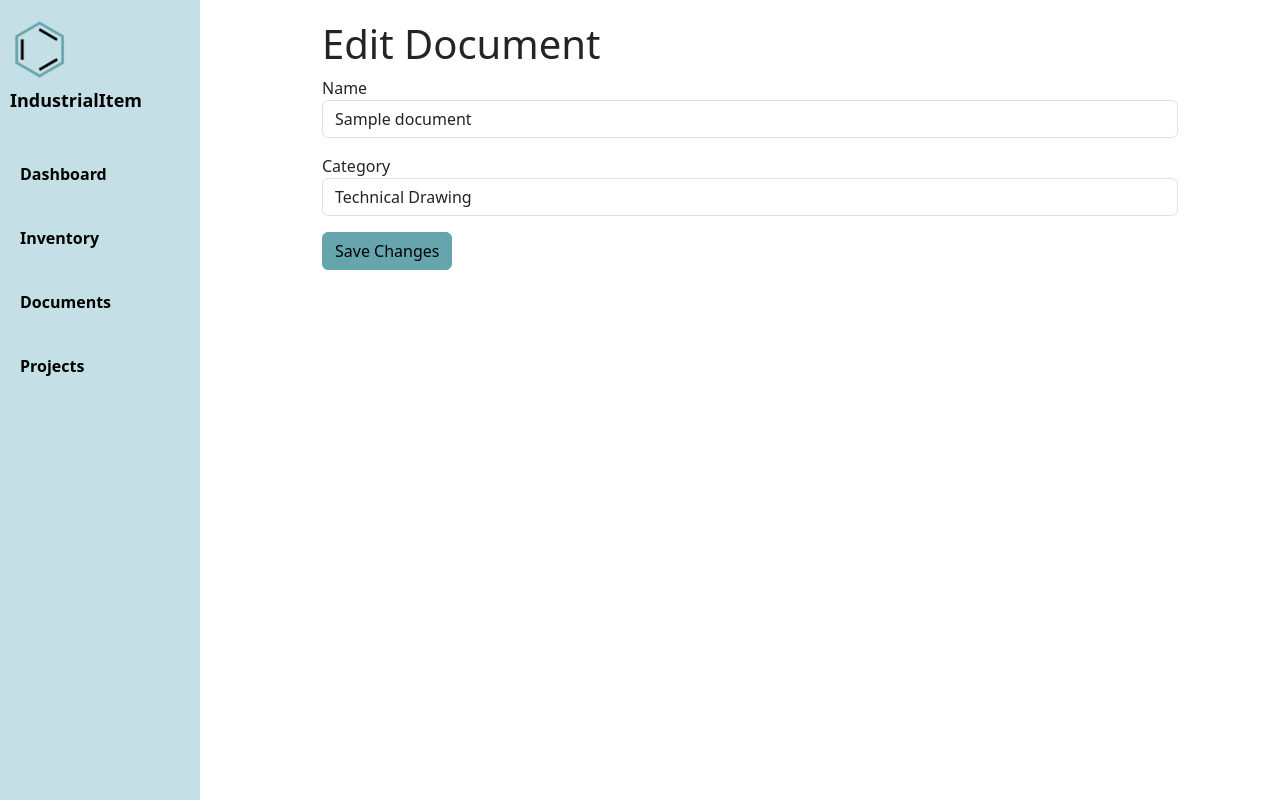
After one commit to The2019/IndustrialItem, a Flask app: page /edit_document/1 in a window 1280 px wide. The commit adds this page. Run offline with Flask 3, Linux system fonts and the light colour scheme; tables that the repository leaves empty hold one stand-in row (values such as "Sample post").

Commit message:
added new features

```diff
--- a/app.py
+++ b/app.py
@@ -1,5 +1,5 @@
 import os
-from flask import Flask, render_template, request, redirect, url_for, flash
+from flask import Flask, render_template, request, redirect, url_for, flash, send_from_directory
 from flask_sqlalchemy import SQLAlchemy
 from flask_wtf import FlaskForm
 from wtforms import StringField, IntegerField, SelectField, SubmitField
@@ -43,14 +43,14 @@ class ItemForm(FlaskForm):
     category = SelectField('Category', choices=[('screw', 'Screw'), ('resistor', 'Resistor'), ('filament', 'Filament'), ('other', 'Other')])
     location = StringField('Location')
     tags = StringField('Tags (comma-separated)')
-    material = SelectField('Material', choices=[('stainless_304', 'Stainless 304'), ('pla', 'PLA')])
-    color = SelectField('Color', choices=[('black', 'Black'), ('orange', 'Orange'), ('grey', 'Grey'), ('white', 'White'), ('red', 'Red'), ('green', 'Green')])
+    material = SelectField('Material', choices=[(None, 'None'), ('stainless_304', 'Stainless 304'), ('pla', 'PLA'), ('petg', 'PETG'), ('petgcf', 'PETG-CF')])
+    color = SelectField('Color', choices=[(None, 'None'), ('black', 'Black'), ('orange', 'Orange'), ('grey', 'Grey'), ('white', 'White'), ('red', 'Red'), ('green', 'Green'), ('purple', 'Purple')])
     submit = SubmitField('Save')
 
 class DocumentForm(FlaskForm):
     name = StringField('Name', validators=[DataRequired()])
     category = SelectField('Category', choices=[('technical_drawing', 'Technical Drawing'), ('datasheet', 'Datasheet')])
-    file = StringField('File', validators=[DataRequired()])
+    file = StringField('File')
     submit = SubmitField('Upload')
 
 class ProjectForm(FlaskForm):
@@ -67,7 +67,8 @@ def dashboard():
 def inventory():
     query = request.args.get('search', '')
     items = Item.query.filter(Item.name.contains(query) | Item.tags.contains(query)).all()
-    return render_template('inventory.html', items=items, query=query)
+    form = ItemForm()  # Create an instance of the form
+    return render_template('inventory.html', items=items, query=query, form=form)
 
 @app.route('/add_item', methods=['GET', 'POST'])
 def add_item():
@@ -79,8 +80,8 @@ def add_item():
             category=form.category.data,
             location=form.location.data,
             tags=form.tags.data,
-            material=form.material.data,
-            color=form.color.data
+            material=form.material.data if form.material.data != 'None' else None,  # Handle 'None' as no material
+            color=form.color.data if form.color.data != 'None' else None  # Handle 'None' as no color
         )
         db.session.add(new_item)
         db.session.commit()
@@ -98,12 +99,34 @@ def edit_item(item_id):
         item.category = form.category.data
         item.location = form.location.data
         item.tags = form.tags.data
-        item.material = form.material.data
-        item.color = form.color.data
+        item.material = form.material.data if form.material.data != 'None' else None  # Handle 'None' as no material
+        item.color = form.color.data if form.color.data != 'None' else None  # Handle 'None' as no color
         db.session.commit()
         flash('Item updated successfully!', 'success')
         return redirect(url_for('inventory'))
     return render_template('edit_item.html', form=form, item=item)
+
+
+@app.route('/use/<int:item_id>', methods=['GET', 'POST'])
+def use_item(item_id):
+    item = Item.query.get_or_404(item_id)
+
+    if request.method == 'POST':
+        quantity = int(request.form['quantity'])
+        action = request.form['action']
+
+        if action == "take":
+            if item.quantity >= quantity:
+                item.quantity -= quantity
+            else:
+                flash("Not enough stock available!", "danger")
+        elif action == "add":
+            item.quantity += quantity
+
+        db.session.commit()
+        return redirect(url_for('inventory'))
+
+    return render_template('use_item.html', item=item)
 
 @app.route('/delete_item/<int:item_id>', methods=['GET', 'POST'])
 def delete_item(item_id):
@@ -115,8 +138,11 @@ def delete_item(item_id):
 
 @app.route('/documents', methods=['GET'])
 def documents():
-    documents = Document.query.all()
-    return render_template('documents.html', documents=documents)
+    query = request.args.get('search', '')  # Get the search query from the URL
+    documents = Document.query.filter(Document.name.contains(query) | Document.category.contains(query)).all()
+    form = DocumentForm()
+    return render_template('documents.html', documents=documents, query=query, form=form)
+
 
 @app.route('/upload_document', methods=['GET', 'POST'])
 def upload_document():
@@ -125,13 +151,14 @@ def upload_document():
         file = request.files['file']
         if file and allowed_file(file.filename):
             filename = secure_filename(file.filename)
-            file_path = os.path.join(app.config['UPLOAD_FOLDER'], filename)
+            file_path = os.path.join(app.config['UPLOAD_FOLDER'], filename)  # Full path for saving
+
             file.save(file_path)
 
             document = Document(
                 name=form.name.data,
                 category=form.category.data,
-                file_path=file_path
+                file_path=filename  # Store only the filename, not the full path
             )
             db.session.add(document)
             db.session.commit()
@@ -143,6 +170,29 @@ def upload_document():
 
 def allowed_file(filename):
     return '.' in filename and filename.rsplit('.', 1)[1].lower() in app.config['ALLOWED_EXTENSIONS']
+
+@app.route('/uploads/<path:filename>')
+def download_document(filename):
+    return send_from_directory(app.config['UPLOAD_FOLDER'], filename, as_attachment=True)
+
+
+@app.route('/edit_document/<int:document_id>', methods=['GET', 'POST'])
+def edit_document(document_id):
+    document = Document.query.get_or_404(document_id)  # Get the document by ID
+    form = DocumentForm(obj=document)  # Initialize form with the document data
+
+    if form.validate_on_submit():  # If the form is submitted and valid
+        document.name = form.name.data  # Update document's name
+        document.category = form.category.data  # Update document's category
+        db.session.commit()  # Commit changes to the database
+        flash('Document updated successfully!', 'success')  # Show success message
+
+        return redirect(url_for('documents'))  # Redirect to documents list
+    else:
+        # Debugging: print the form errors to understand what's wrong
+        print(form.errors)
+
+    return render_template('edit_document.html', form=form, document=document)  # Render the template with form
 
 @app.route('/projects', methods=['GET'])
 def projects():
@@ -182,13 +232,15 @@ def use_item_in_project(project_id):
 def delete_document(document_id):
     document = Document.query.get_or_404(document_id)
 
-    os.remove(os.path.join( document.file_path))
+    file_path = os.path.join(app.config['UPLOAD_FOLDER'], document.file_path)
+
+    if os.path.exists(file_path):
+        os.remove(file_path)
 
     db.session.delete(document)
     db.session.commit()
     flash('Document deleted!', 'danger')
     return redirect(url_for('documents'))
-
 
 @app.route('/delete_project/<int:project_id>', methods=['GET', 'POST'])
 def delete_project(project_id):
--- a/templates/base.html
+++ b/templates/base.html
@@ -4,7 +4,17 @@
     <meta charset="UTF-8">
     <meta name="viewport" content="width=device-width, initial-scale=1.0">
     <title>{% block title %}Inventory Management{% endblock %}</title>
+
+    <!-- Favicon -->
+    <link rel="icon" href="{{ url_for('static', filename='images/favicon.ico') }}" type="image/png">
+    <!-- If you're using PNG -->
+    <!-- <link rel="icon" href="{{ url_for('static', filename='images/favicon.png') }}" type="image/png"> -->
+    <!-- For Apple devices -->
+    <!-- <link rel="apple-touch-icon" href="{{ url_for('static', filename='images/favicon.png') }}"> -->
+
+    <!-- Bootstrap CSS -->
     <link rel="stylesheet" href="https://cdn.jsdelivr.net/npm/bootstrap@5.3.0/dist/css/bootstrap.min.css">
+
     <style>
         /* General Reset */
         * {
@@ -22,7 +32,7 @@
         /* Sidebar styles */
         .sidebar {
             width: 200px;
-            background-color: #C4DFE6; /* Swapped */
+            background-color: #C4DFE6; /* Light blue */
             padding-top: 20px;
             position: fixed;
             top: 0;
@@ -33,9 +43,23 @@
             padding-left: 10px;
         }
 
+        .sidebar img {
+            width: 60px; /* Resize the logo */
+            height: auto;
+            margin-bottom: 10px; /* Add space below the image */
+        }
+
+        .sidebar h1 {
+            font-size: 18px;
+            font-weight: bold;
+            color: black;
+            margin: 0;
+        }
+
         .sidebar ul {
             list-style-type: none;
             padding-left: 0;
+            margin-top: 20px;
         }
 
         .sidebar li {
@@ -64,7 +88,7 @@
 
         /* Button styling */
         .btn-custom {
-            background-color: #66A5AD !important; /* Swapped */
+            background-color: #66A5AD !important;
             border-color: #66A5AD !important;
             color: black !important;
         }
@@ -97,6 +121,11 @@
     <div class="container">
         <!-- Sidebar -->
         <div class="sidebar">
+            <!-- Logo and Text inside the sidebar -->
+            <img src="{{ url_for('static', filename='IndustrialItem.png') }}" alt="IndustrialItem Logo">
+            <h1>IndustrialItem</h1>
+
+            <!-- Sidebar Menu -->
             <ul>
                 <li><a href="{{ url_for('dashboard') }}">Dashboard</a></li>
                 <li><a href="{{ url_for('inventory') }}">Inventory</a></li>
--- /dev/null
+++ b/templates/edit_document.html
@@ -0,0 +1,24 @@
+{% extends 'base.html' %}
+
+{% block title %}Edit Document{% endblock %}
+
+{% block content %}
+    <h1>Edit Document</h1>
+    <form method="POST" enctype="multipart/form-data">
+        {{ form.hidden_tag() }}
+
+        <!-- Name Field -->
+        <div class="mb-3">
+            {{ form.name.label }}
+            {{ form.name(class="form-control") }}
+        </div>
+
+        <!-- Category Field with Select Menu -->
+        <div class="mb-3">
+            {{ form.category.label }}
+            {{ form.category(class="form-control") }}
+        </div>
+
+        <button type="submit" class="btn btn-custom">Save Changes</button>
+    </form>
+{% endblock %}
```
Also changed, not shown: templates/documents.html (+11 -4 lines), templates/inventory.html (+22 -4 lines), templates/use_item.html (added, +15 -0 lines), static/IndustrialItem.png (renamed from IndustrialItem.png).
